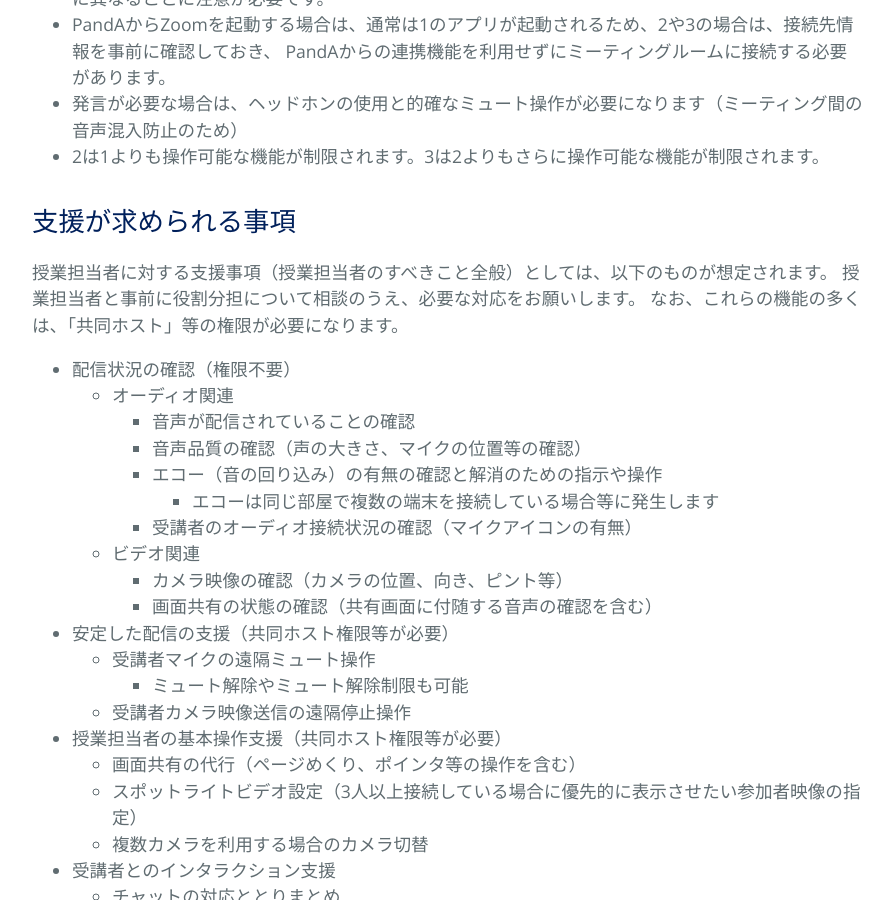
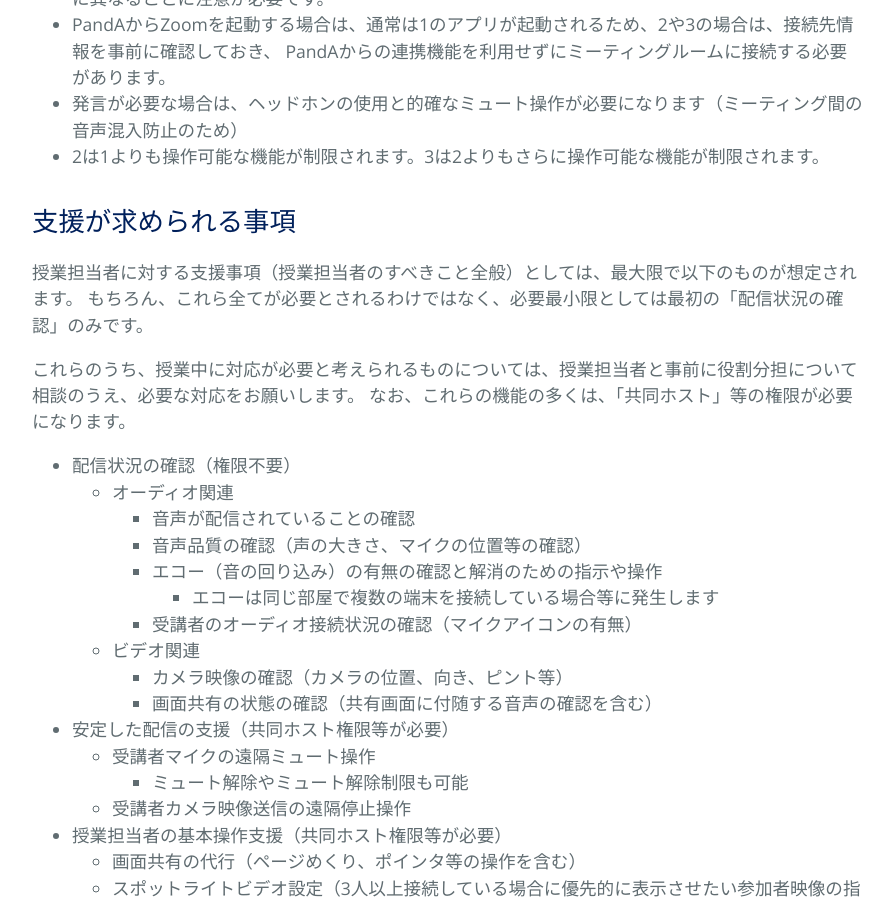
Before and after one commit to kyoto-u/online-edu, a Jekyll site: the page built from zoom-live-support.md, in a window 1280 px wide and 900 px high, scrolled down 1502 px. Shown: the whole window, without its empty margins (192-1084 px from the left). Built offline with Jekyll 4.4.1, drawn with Linux system fonts in a browser that asks for light colours; our own code applies the rules of GitHub Pages for plain Markdown files.

Commit message:
Update zoom-live-support.md

```diff
--- a/zoom-live-support.md
+++ b/zoom-live-support.md
@@ -44,8 +44,10 @@ Zoomでは、ミーティングルームに参加する方法として、Windows
 
 ## 支援が求められる事項
 
-授業担当者に対する支援事項（授業担当者のすべきこと全般）としては、以下のものが想定されます。
-授業担当者と事前に役割分担について相談のうえ、必要な対応をお願いします。
+授業担当者に対する支援事項（授業担当者のすべきこと全般）としては、最大限で以下のものが想定されます。
+もちろん、これら全てが必要とされるわけではなく、必要最小限としては最初の「配信状況の確認」のみです。
+
+これらのうち、授業中に対応が必要と考えられるものについては、授業担当者と事前に役割分担について相談のうえ、必要な対応をお願いします。
 なお、これらの機能の多くは、「共同ホスト」等の権限が必要になります。
 
 - 配信状況の確認（権限不要）
```
